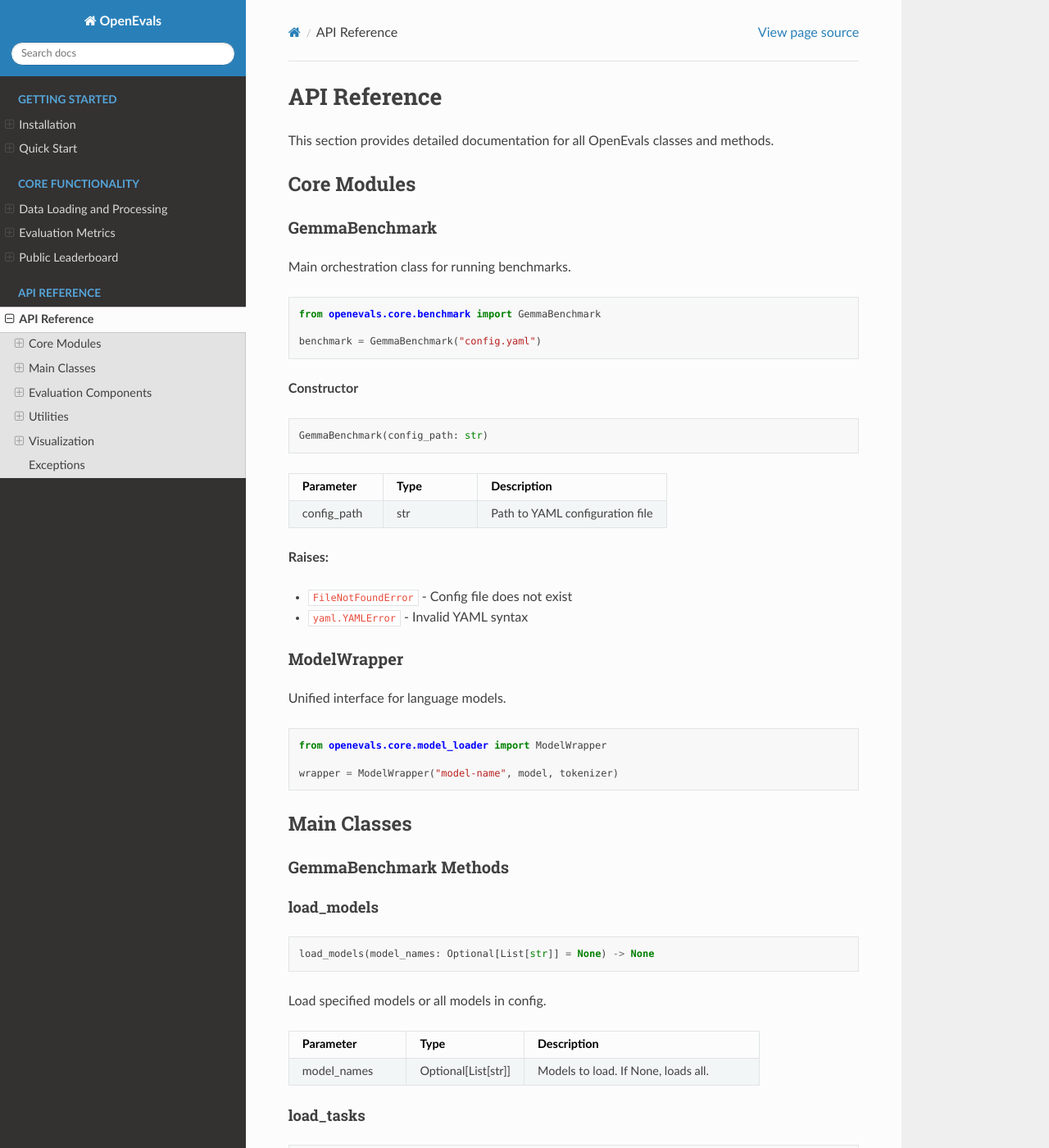
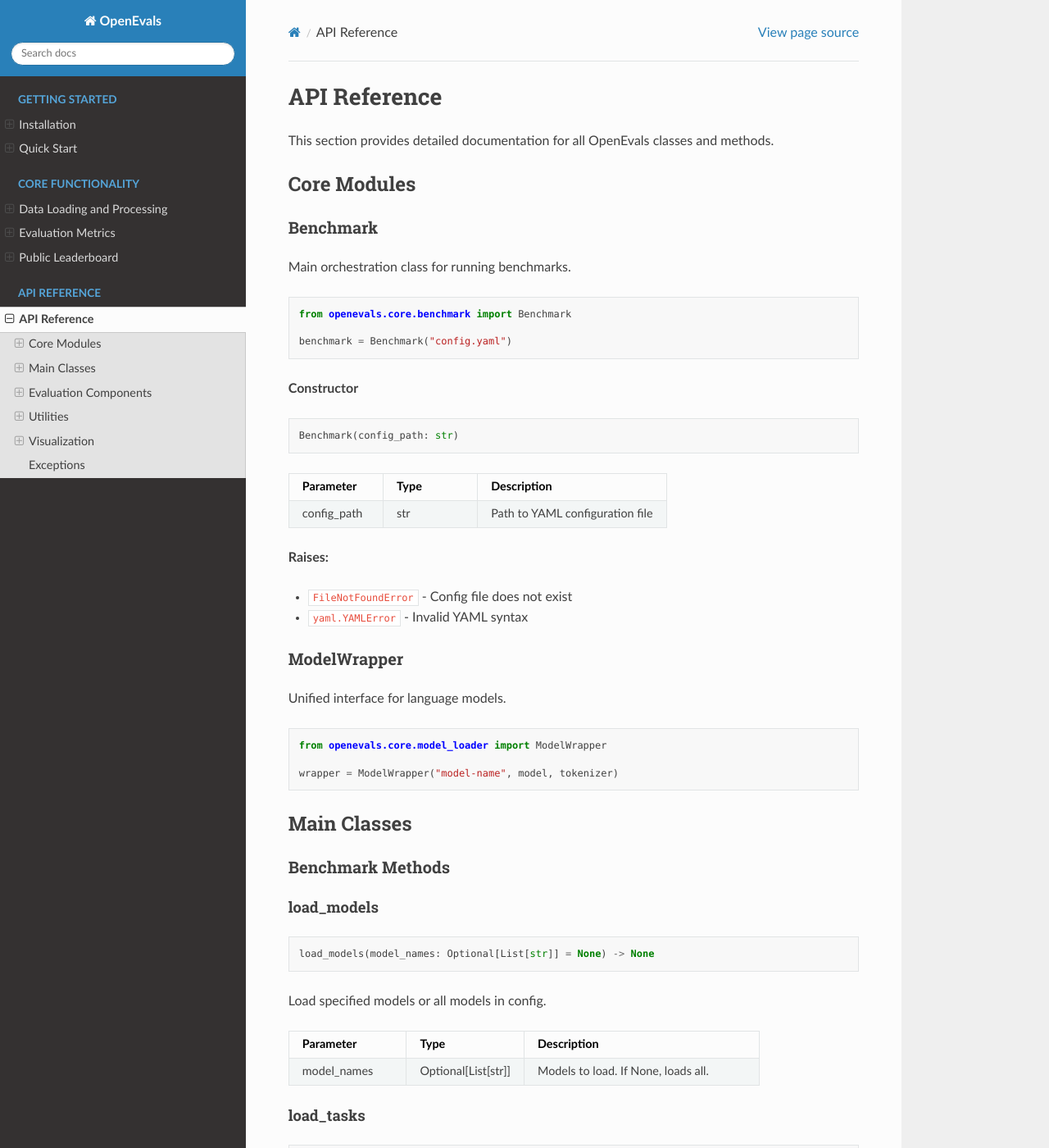
Before and after one commit to heilcheng/openevals, a Sphinx documentation site: the page built from docs/api/index.rst, in a window 1280 px wide and 1400 px high. Shown: the whole window at 82% size. Built offline with Sphinx 7.4.7 and the Read the Docs theme 3.1.0, drawn with Linux system fonts in a browser that asks for light colours; some of the changed text lies outside the part shown.

Commit message:
refactor: Rename GemmaBenchmark to Benchmark and update author to Cheng Hei Lam
- Rename GemmaBenchmark class to Benchmark across all files
- Update author name from Hailey Cheng to Cheng Hei Lam in:
  - LICENSE
  - Dockerfile
  - pyproject.toml
  - README.md citation
  - docs/conf.py
  - docs/index.rst citation

```diff
--- a/docs/api/index.rst
+++ b/docs/api/index.rst
@@ -6,22 +6,22 @@
 Core Modules
 ------------
 
-GemmaBenchmark
-^^^^^^^^^^^^^^
+Benchmark
+^^^^^^^^^
 
 Main orchestration class for running benchmarks.
 
 .. code-block:: python
 
-   from openevals.core.benchmark import GemmaBenchmark
+   from openevals.core.benchmark import Benchmark
 
-   benchmark = GemmaBenchmark("config.yaml")
+   benchmark = Benchmark("config.yaml")
 
 **Constructor**
 
 .. code-block:: python
 
-   GemmaBenchmark(config_path: str)
+   Benchmark(config_path: str)
 
 .. list-table::
    :header-rows: 1
@@ -53,8 +53,8 @@
 Main Classes
 ------------
 
-GemmaBenchmark Methods
-^^^^^^^^^^^^^^^^^^^^^^
+Benchmark Methods
+^^^^^^^^^^^^^^^^^
 
 load_models
 """""""""""
--- a/docs/conf.py
+++ b/docs/conf.py
@@ -8,8 +8,8 @@
 # -- Project information -----------------------------------------------------
 
 project = "OpenEvals"
-copyright = "2025, Hailey Cheng"
-author = "Hailey Cheng"
+copyright = "2025, Cheng Hei Lam"
+author = "Cheng Hei Lam"
 release = "1.0.0"
 
 # -- General configuration ---------------------------------------------------
--- a/docs/index.rst
+++ b/docs/index.rst
@@ -118,7 +118,7 @@
 .. code-block:: bibtex
 
    @software{openevals,
-     author = {Hailey Cheng},
+     author = {Cheng Hei Lam},
      title = {OpenEvals: An Open-Source Evaluation Framework for Large Language Models},
      year = {2025},
      url = {https://github.com/heilcheng/openevals}
--- a/docs/quickstart.rst
+++ b/docs/quickstart.rst
@@ -50,10 +50,10 @@
 
 .. code-block:: python
 
-   from openevals.core.benchmark import GemmaBenchmark
+   from openevals.core.benchmark import Benchmark
 
    # Initialize
-   benchmark = GemmaBenchmark("config.yaml")
+   benchmark = Benchmark("config.yaml")
    benchmark.load_models(["gemma-2b"])
    benchmark.load_tasks(["mmlu"])
 
--- a/pyproject.toml
+++ b/pyproject.toml
@@ -7,7 +7,7 @@
 version = "1.0.0"
 description = "An open-source evaluation framework for large language models"
 readme = "README.md"
-authors = [{ name = "Hailey Cheng" }]
+authors = [{ name = "Cheng Hei Lam" }]
 license = { text = "MIT License" }
 classifiers = [
     "Programming Language :: Python :: 3",
```
Also changed, not shown: README.md (+3 -3 lines), 8 other files.
